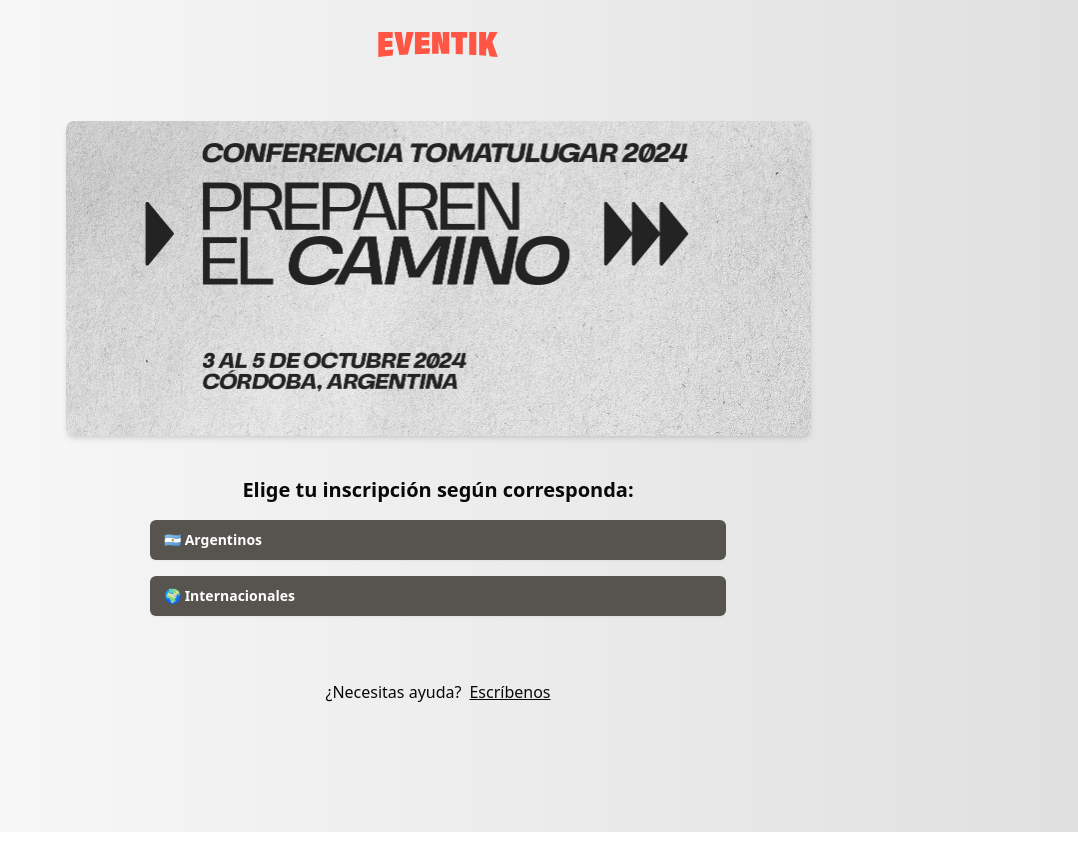
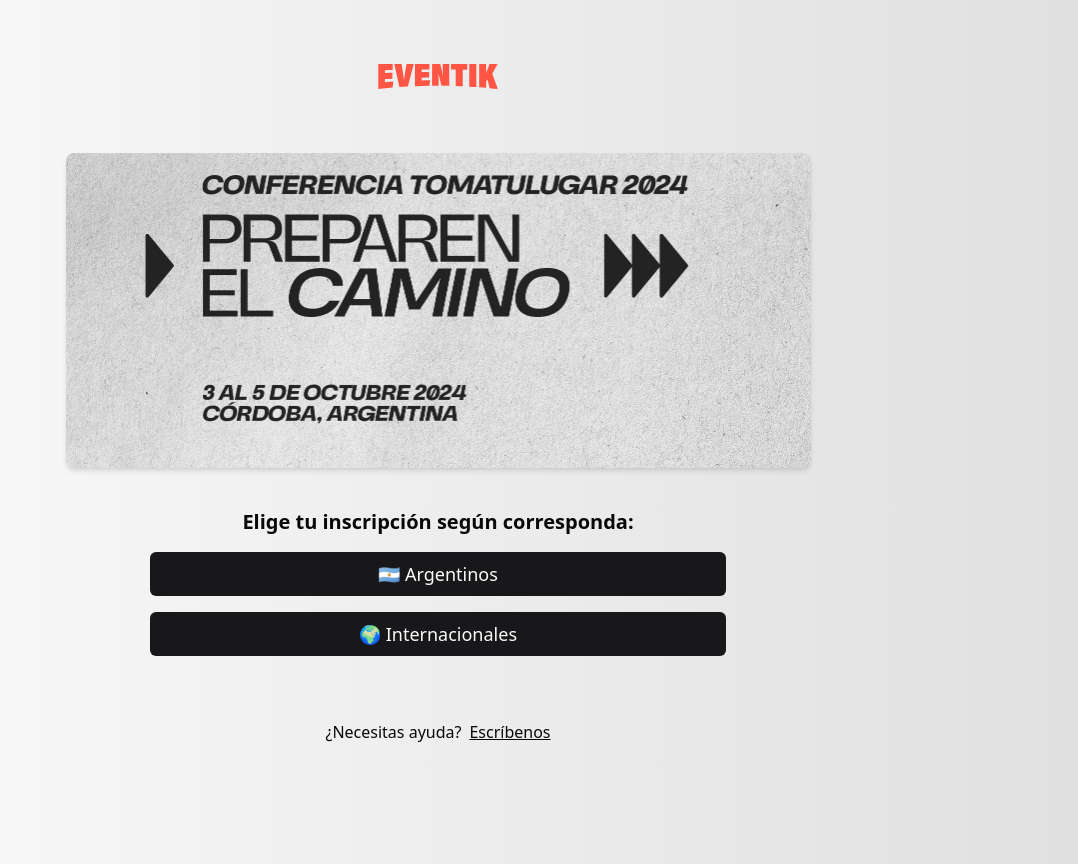
Before and after one commit to eventikapp/links, a Next.js app: page /tomatulugar in a window 1280 px wide. Shown: the whole page, without its empty margins (202-1280 px from the left). Before the commit the page ends 832 px from the top, so only its background shows below. Built offline with nearby package versions, Linux system fonts and the light colour scheme.

Commit message:
Update page.tsx

```diff
--- a/app/tomatulugar/page.tsx
+++ b/app/tomatulugar/page.tsx
@@ -14,7 +14,7 @@
 
 export default function Page() {
   return (
-    <div className="flex items-center flex-col mx-auto w-full justify-center mt-8 px-8">
+    <div className="flex items-center flex-col mx-auto w-full justify-center mt-16 px-8">
       <div className="w-full flex items-center flex-col gap-16">
         <Image
           src={logoEventik}
@@ -38,15 +38,21 @@
 
           <Link
             href="https://ar.eventik.app/e/conferencia-tomatulugar-2024-preparen-el-camino"
-            className="rounded-md w-full max-w-xl bg-stone-600 px-3.5 py-2.5 text-sm font-semibold text-white shadow-sm hover:bg-stone-500 focus-visible:outline focus-visible:outline-2 focus-visible:outline-offset-2 focus-visible:outline-stone-600"
+            className={
+              cn(buttonVariants({ size: "lg" }),
+                "w-full max-w-xl text-lg"
+              )}
             target="_blank"
           >
             🇦🇷 Argentinos
           </Link>
 
           <Link
-            href="https://la.eventik.app/e/conferencia-tomatulugar-2024-preparen-el-camino?v=35357b9c8fe4"
-            className="rounded-md w-full max-w-xl bg-stone-600 px-3.5 py-2.5 text-sm font-semibold text-white shadow-sm hover:bg-stone-500 focus-visible:outline focus-visible:outline-2 focus-visible:outline-offset-2 focus-visible:outline-stone-600"
+            href="https://la.eventik.app/e/conferencia-tomatulugar-2024-preparen-el-camino"
+            className={
+              cn(buttonVariants({ size: "lg" }),
+                "w-full max-w-xl text-lg"
+              )}
             target="_blank"
           >
             🌍 Internacionales
```
